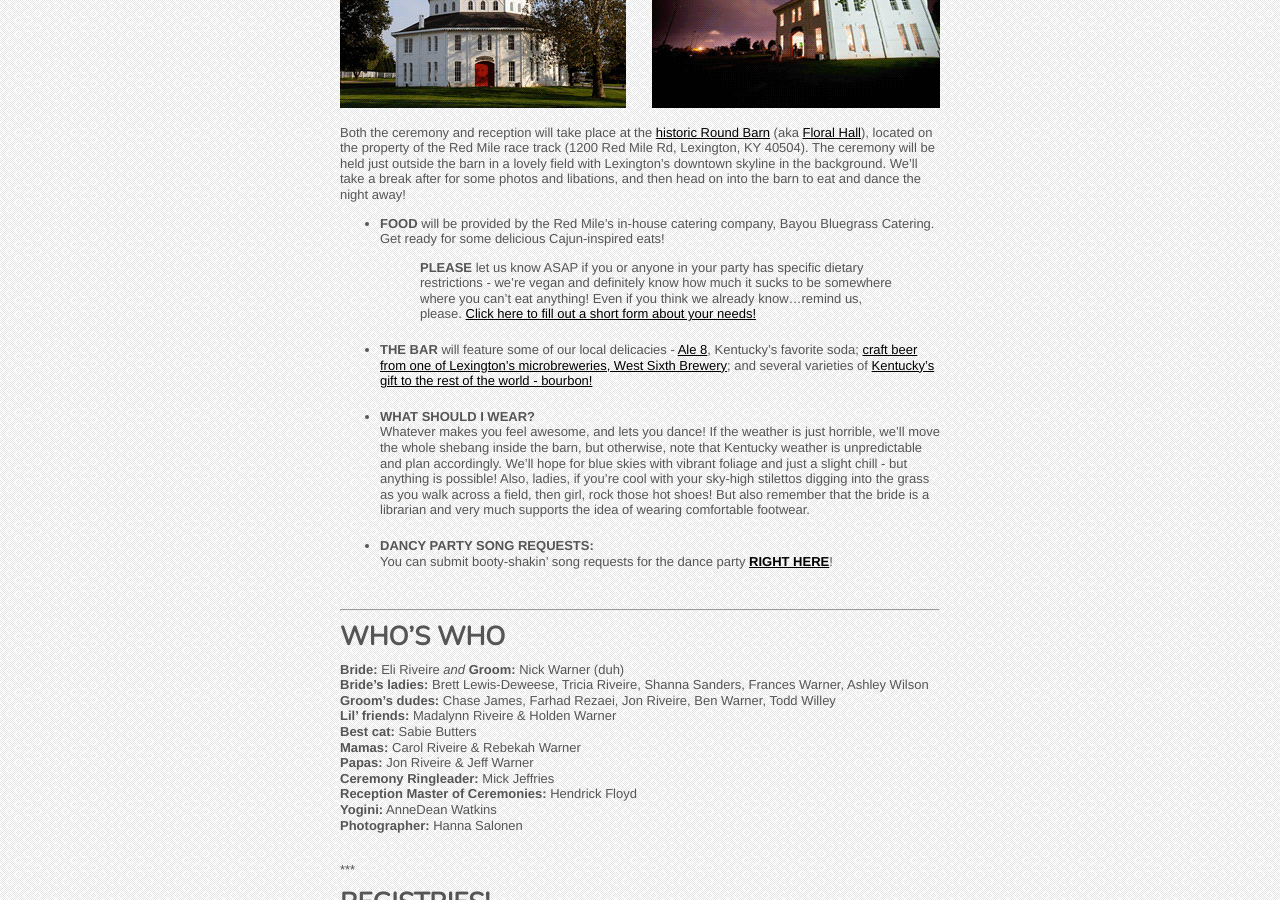
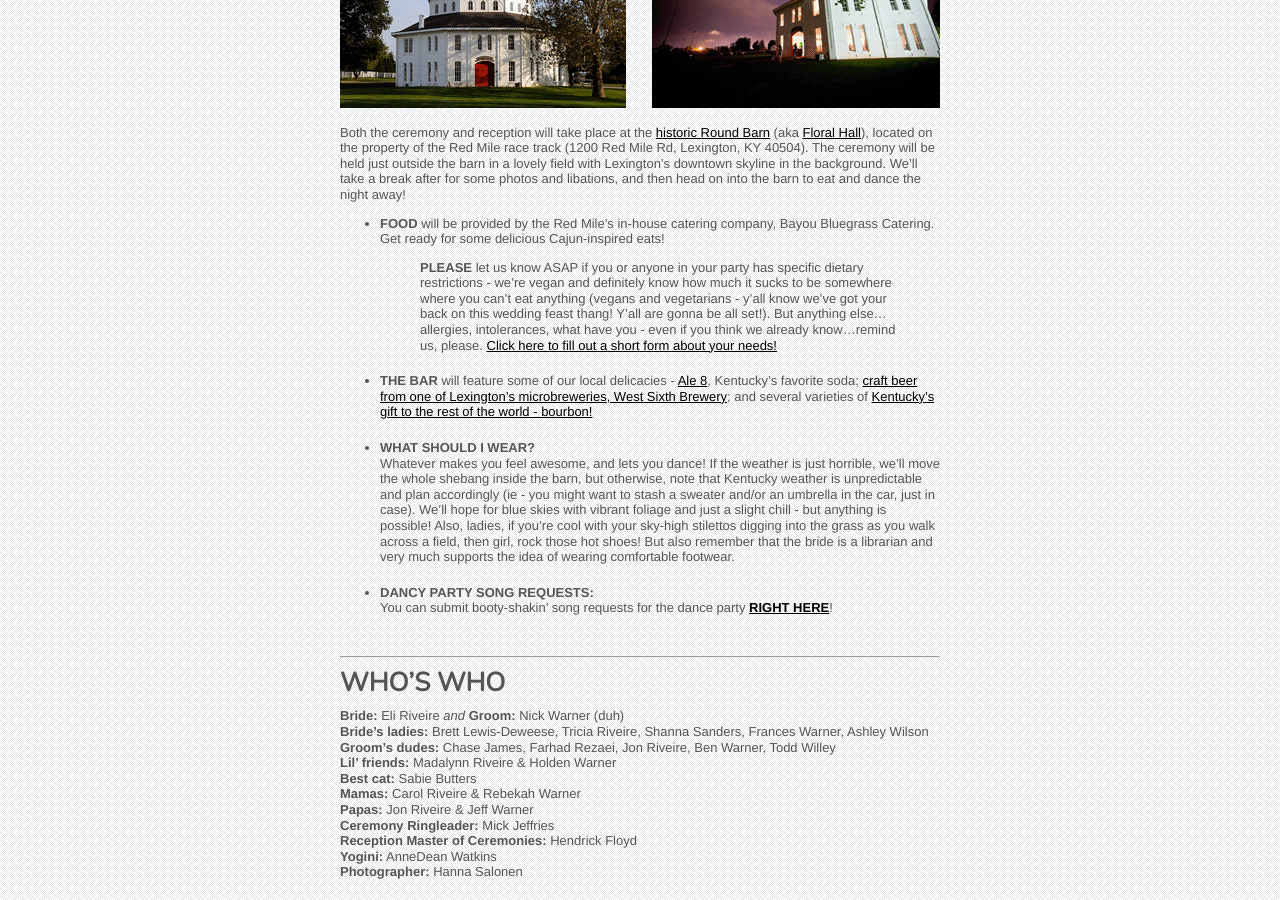
Before and after one commit to nikolaiwarner/eliandnick.com, a Jekyll site: the page built from party.md, in a window 1280 px wide and 900 px high, scrolled down 378 px. Built offline with Jekyll 4.4.1, drawn with Linux system fonts in a browser that asks for light colours; nearby versions of some CDN libraries.

Commit message:
Update party.md

```diff
--- a/party.md
+++ b/party.md
@@ -15,13 +15,13 @@ Both the ceremony and reception will take place at the [historic Round Barn](htt
 
 * __FOOD__ will be provided by the Red Mile’s in-house catering company, Bayou Bluegrass Catering. Get ready for some delicious Cajun-inspired eats!
 > __PLEASE__ let us know ASAP if you or anyone in your party has specific dietary restrictions - we’re vegan and definitely
-> know how much it sucks to be somewhere where you can’t eat anything! Even if you think we already know...remind us,
+> know how much it sucks to be somewhere where you can’t eat anything (vegans and vegetarians - y'all know we've got your back on this wedding feast thang! Y'all are gonna be all set!). But anything else...allergies, intolerances, what have you - even if you think we already know...remind us,
 > please. [Click here to fill out a short form about your needs!](https://docs.google.com/forms/d/1xijIxX8u_KMS4HHNuonFYEjLrXo4Rp-0Mb_KqjEbHfY/viewform)
 
 * __THE BAR__ will feature some of our local delicacies - [Ale 8](http://en.wikipedia.org/wiki/Ale-8-One), Kentucky’s favorite soda; [craft beer from one of Lexington's microbreweries, West Sixth Brewery](http://www.craftbeer.com/featured-brewery/west-sixth-brewing-company); and several varieties of [Kentucky’s gift to the rest of the world - bourbon!](http://en.wikipedia.org/wiki/Bourbon_whiskey)
 
 * __WHAT SHOULD I WEAR?__
-Whatever makes you feel awesome, and lets you dance! If the weather is just horrible, we’ll move the whole shebang inside the barn, but otherwise, note that Kentucky weather is unpredictable and plan accordingly. We’ll hope for blue skies with vibrant foliage and just a slight chill - but anything is possible! Also, ladies, if you’re cool with your sky-high stilettos digging into the grass as you walk across a field, then girl, rock those hot shoes! But also remember that the bride is a librarian and very much supports the idea of wearing comfortable footwear.
+Whatever makes you feel awesome, and lets you dance! If the weather is just horrible, we’ll move the whole shebang inside the barn, but otherwise, note that Kentucky weather is unpredictable and plan accordingly (ie - you might want to stash a sweater and/or an umbrella in the car, just in case). We’ll hope for blue skies with vibrant foliage and just a slight chill - but anything is possible! Also, ladies, if you’re cool with your sky-high stilettos digging into the grass as you walk across a field, then girl, rock those hot shoes! But also remember that the bride is a librarian and very much supports the idea of wearing comfortable footwear.
 
 * __DANCY PARTY SONG REQUESTS:__
 You can submit booty-shakin' song requests for the dance party [__RIGHT HERE__](https://docs.google.com/forms/d/1gRWS1Tq05aKgqhNKMSdVZyEexFCqHIZ7Ep4yYwHhsSc/viewform)!
```
